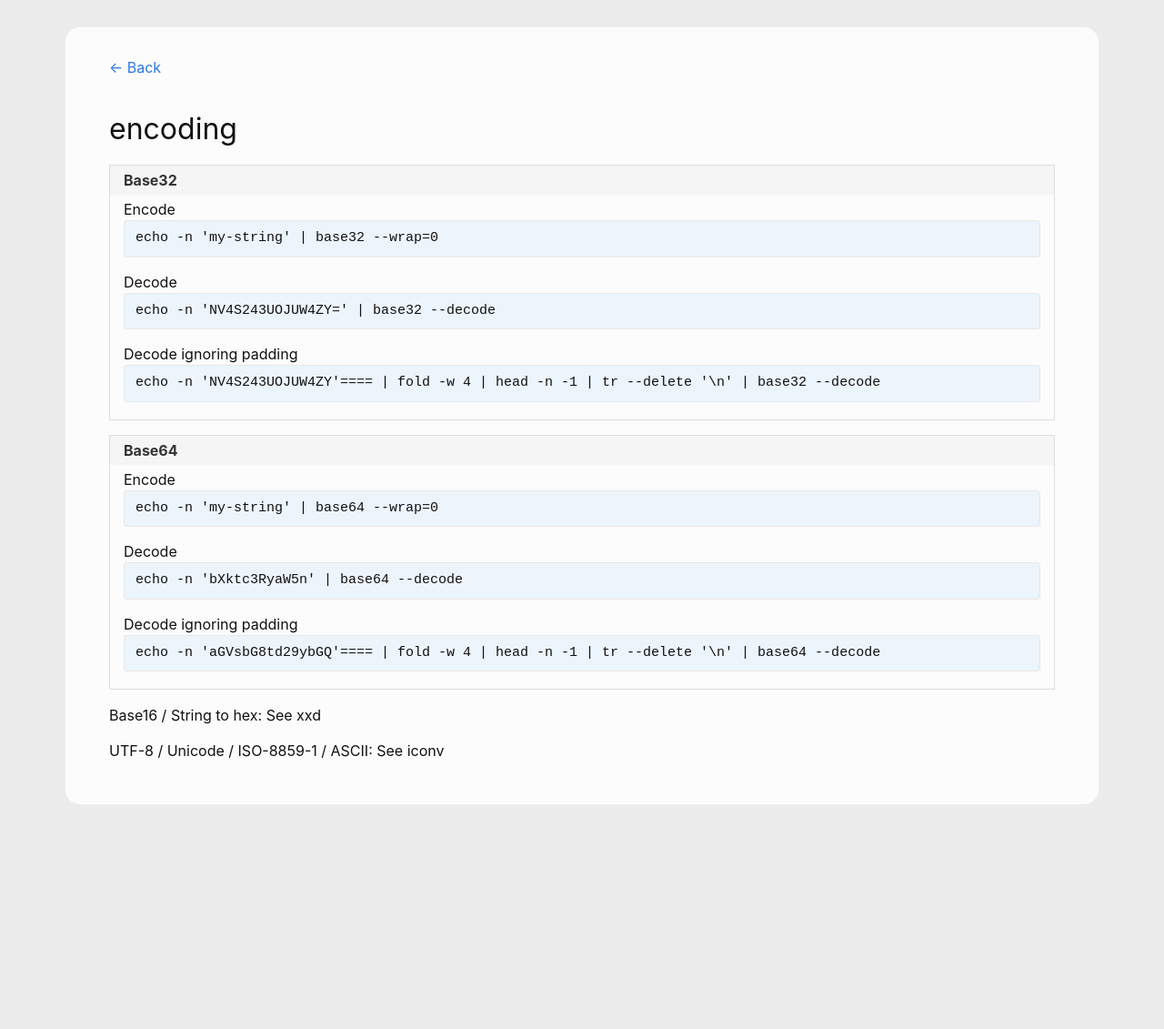
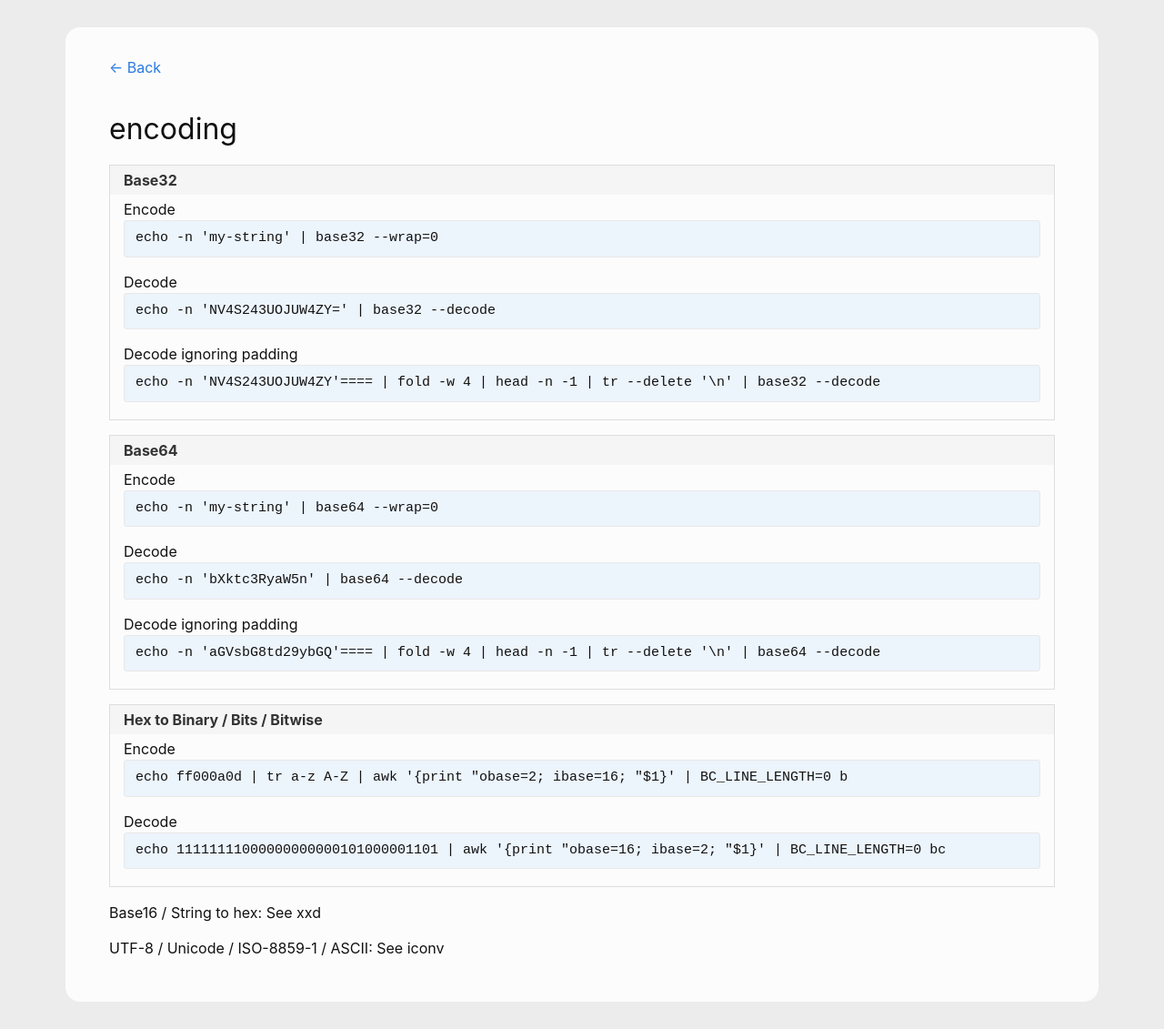
Before and after one commit to andreas-mausch/cheatsheets, a Jekyll site: the page built from _cheatsheets/encoding.md, in a window 1280 px wide. Shown: the whole page at 91% size. Built offline with Jekyll 4.4.1, drawn with Linux system fonts in a browser that asks for light colours; before the commit the page ends 914 px from its top, so only the background shows below that.

Commit message:
encoding: Hex to Binary / Bits / Bitwise

```diff
--- a/_cheatsheets/encoding.md
+++ b/_cheatsheets/encoding.md
@@ -12,6 +12,10 @@ section:
       Encode: echo -n 'my-string' | base64 --wrap=0
       Decode: echo -n 'bXktc3RyaW5n' | base64 --decode
       Decode ignoring padding: echo -n 'aGVsbG8td29ybGQ'==== | fold -w 4 | head -n -1 | tr --delete '\n' | base64 --decode
+  - name: Hex to Binary / Bits / Bitwise
+    commands:
+      Encode: echo ff000a0d | tr a-z A-Z | awk '{print "obase=2; ibase=16; "$1}' | BC_LINE_LENGTH=0 b
+      Decode: echo 11111111000000000000101000001101 | awk '{print "obase=16; ibase=2; "$1}' | BC_LINE_LENGTH=0 bc
 ---
 
 Base16 / String to hex: See xxd
```
